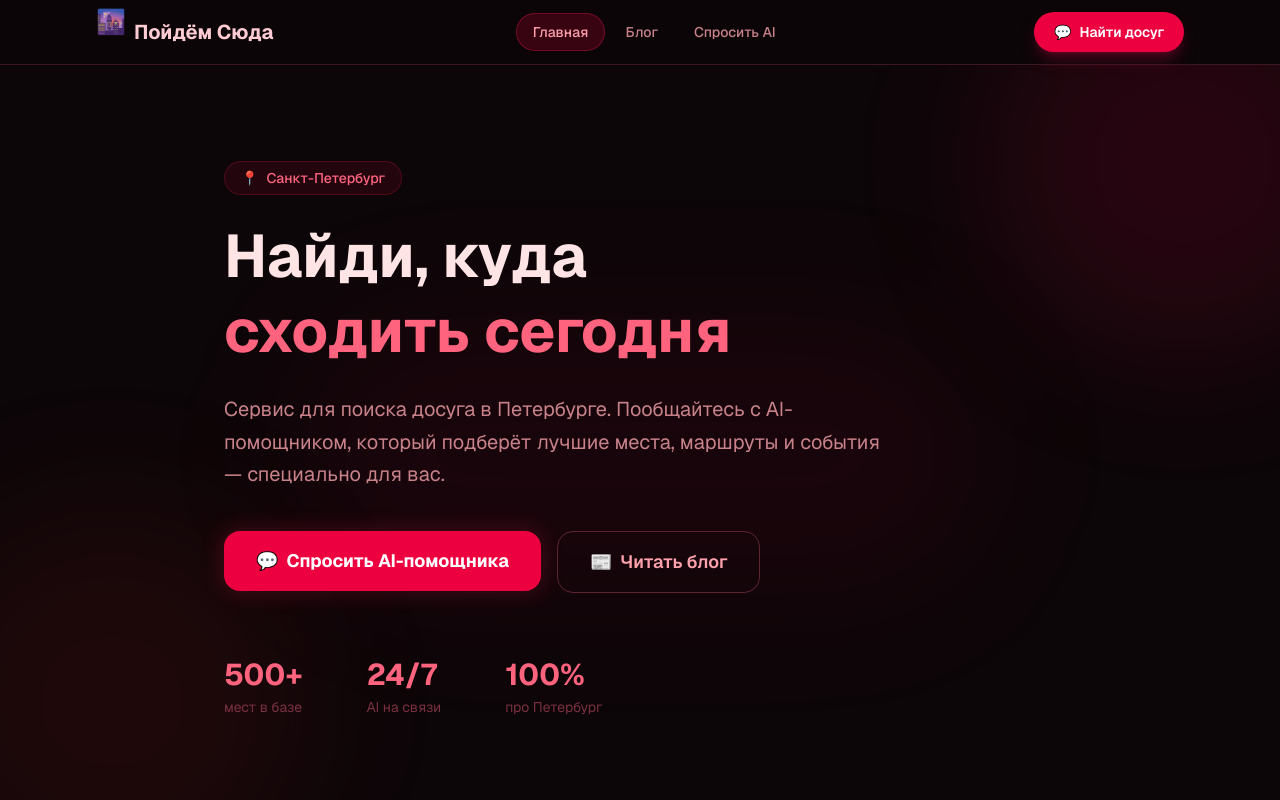
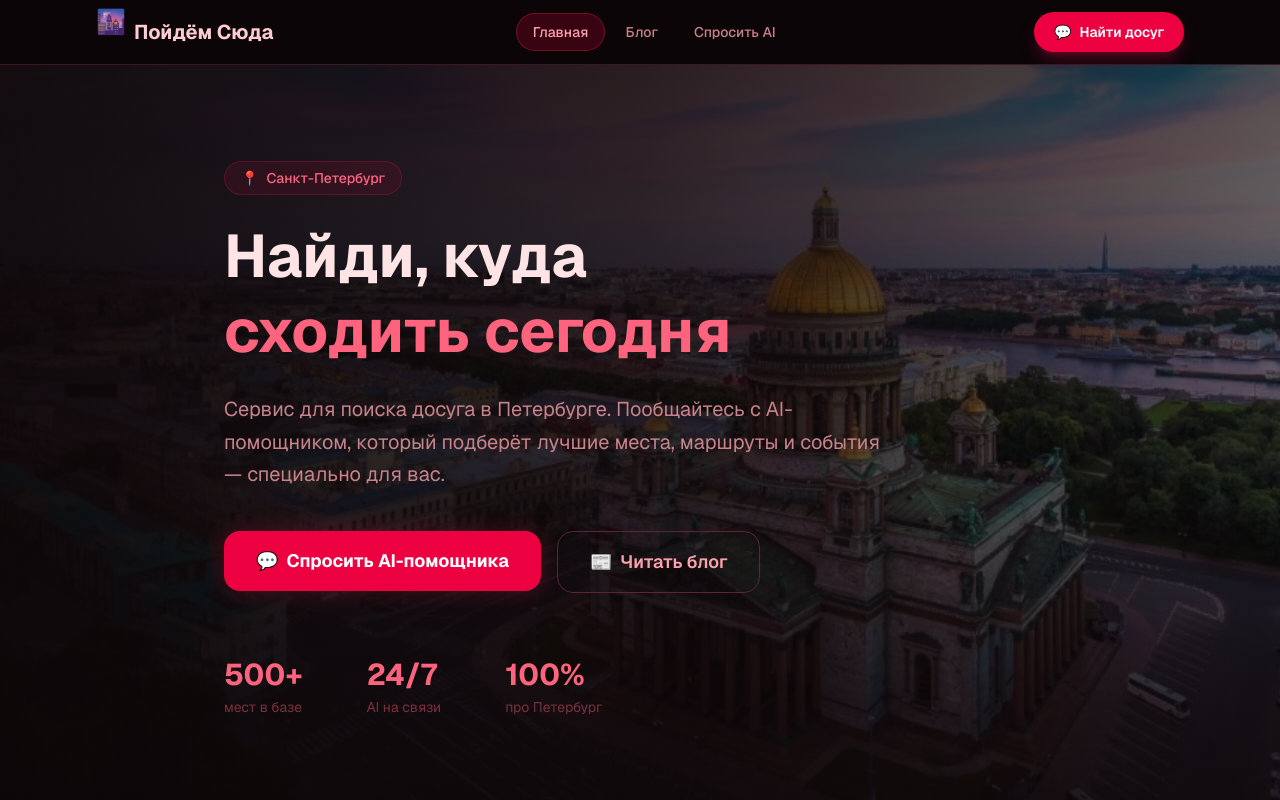
Before and after one commit to sachalysov/poydomsuda, a Next.js app: page / in a window 1280 px wide. Shown: the top 800 px of the page. Built offline with nearby package versions, Linux system fonts and the light colour scheme.

Commit message:
добавил исакиевский собор на фон

```diff
--- a/src/app/page.tsx
+++ b/src/app/page.tsx
@@ -55,9 +55,14 @@ export default function HomePage() {
     <>
       {/* ── Hero ── */}
       <section className="relative overflow-hidden bg-[#0D0608] pt-16 pb-24 sm:pt-24 sm:pb-32">
-        <div className="absolute -top-24 -right-24 w-96 h-96 bg-rose-900/20 rounded-full blur-3xl pointer-events-none" />
-        <div className="absolute -bottom-12 -left-20 w-96 h-96 bg-red-900/15 rounded-full blur-3xl pointer-events-none" />
-        <div className="absolute top-1/2 left-1/2 -translate-x-1/2 -translate-y-1/2 w-[700px] h-[280px] bg-rose-800/8 rounded-full blur-3xl pointer-events-none" />
+        {/* Background image */}
+        <div
+          className="absolute inset-0 bg-cover bg-center bg-no-repeat"
+          style={{ backgroundImage: "url('/spb-hero.png')" }}
+        />
+        {/* Dark overlay to keep text readable */}
+        <div className="absolute inset-0 bg-gradient-to-r from-[#0D0608]/95 via-[#0D0608]/80 to-[#0D0608]/50" />
+        <div className="absolute inset-0 bg-gradient-to-t from-[#0D0608]/80 via-transparent to-[#0D0608]/40" />
 
         <div className="relative max-w-4xl mx-auto px-4 sm:px-6 lg:px-8 text-left">
           <div className="inline-flex items-center gap-2 bg-rose-600/10 border border-rose-500/20 text-rose-400 text-sm font-medium px-4 py-1.5 rounded-full mb-6 animate-fade-in-up">
```
Also changed, not shown: public/spb-hero.png (added).
